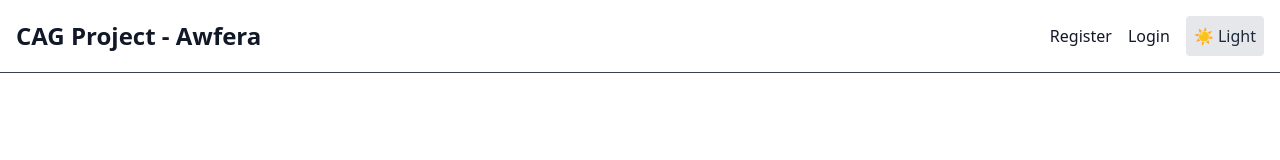
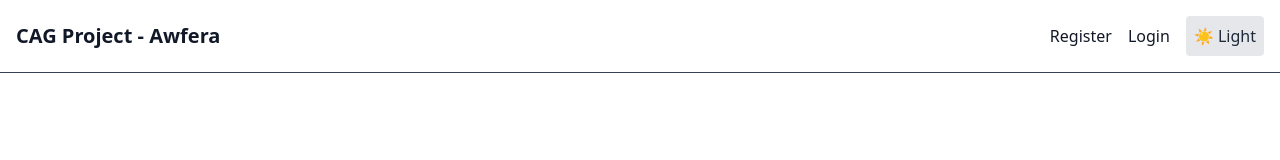
Before and after one commit to Jallal-Hussain/Awfera_Project, a React (Vite) app in the folder frontend/: page / in a window 1280 px wide. Shown: the top 160 px of the page. Built offline with nearby package versions, Linux system fonts and the light colour scheme; no server answers.

Commit message:
minor fix

```diff
--- a/frontend/src/layouts/MainLayout.tsx
+++ b/frontend/src/layouts/MainLayout.tsx
@@ -8,7 +8,7 @@ export default function MainLayout() {
   return (
     <div className="min-h-screen flex flex-col bg-[rgb(var(--color-bg))] text-[rgb(var(--color-text))]">
       <header className="flex items-center justify-between p-4 border-b border-gray-700 dark:border-gray-400">
-        <Link to="/" className="text-2xl font-bold">
+        <Link to="/" className="text-lg md:text-xl font-bold">
           CAG Project - Awfera
         </Link>
         <nav className="flex gap-4 items-center">
```
Also changed, not shown: 1 other file (tests, documents, lock files or other folders).
